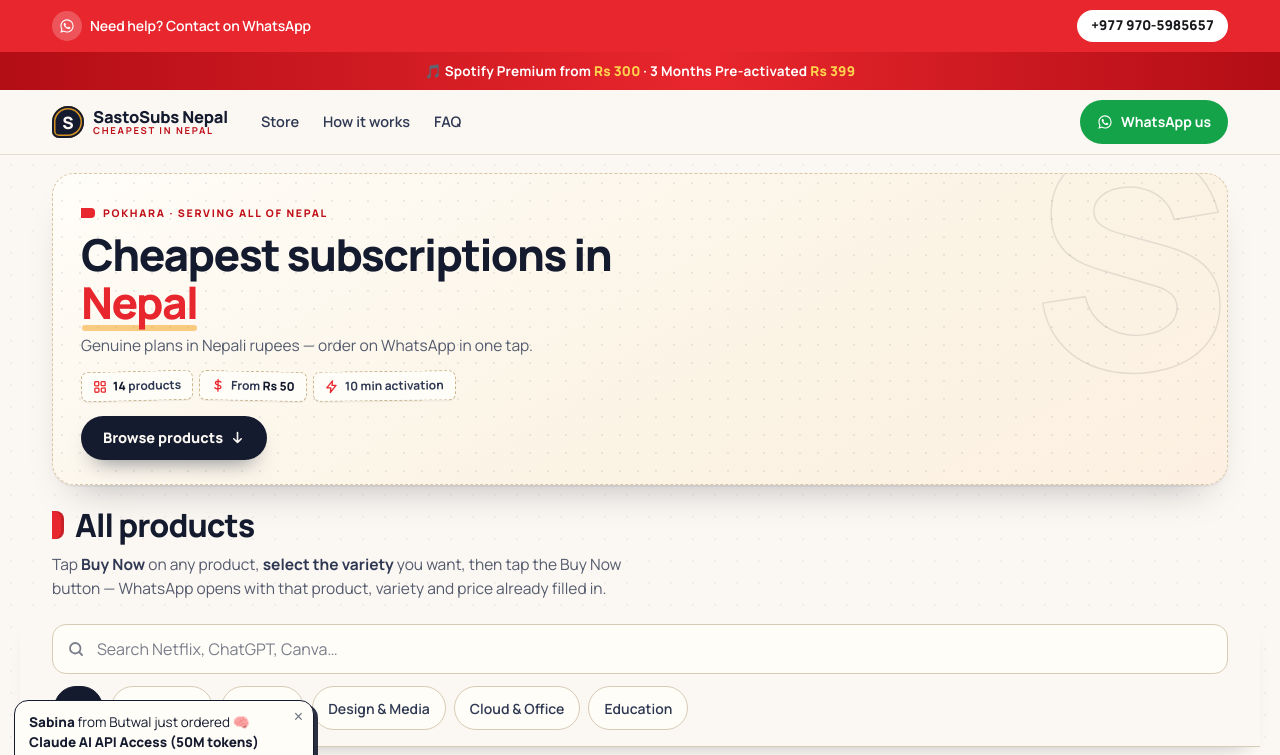
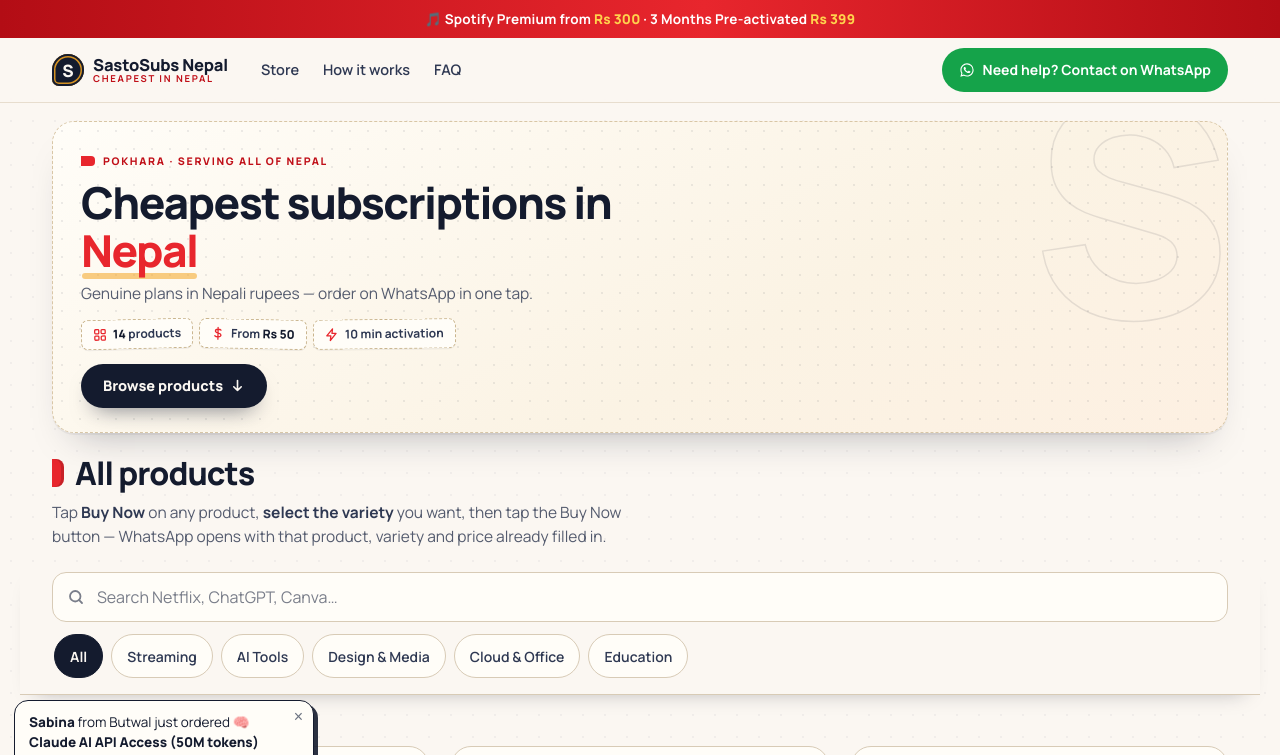
Before and after one commit to Prabinkandel/sastosubs-nepal, a plain HTML site: page index.html in a window 1280 px wide. Shown: the top 755 px of the page. Drawn offline with Linux system fonts and the light colour scheme.

Commit message:
Green header button is now the help contact ('Need help? Contact on WhatsApp'); remove the extra red help bar

```diff
--- a/index.html
+++ b/index.html
@@ -63,7 +63,7 @@
     --shadow-up:0 18px 36px -18px rgba(23,20,16,.25);
     --font:"Manrope",system-ui,-apple-system,"Segoe UI",sans-serif;
     --header-h:56px;
-    --strip-h:48px; --ticker-h:38px;
+    --strip-h:0px; --ticker-h:38px;
   }
   /* dark variant: the same light theme inverted cleanly */
   @media (prefers-color-scheme: dark){
@@ -162,7 +162,7 @@
     border-bottom:1px solid var(--line);
   }
   .topbar-in{display:flex; align-items:center; gap:14px; height:var(--header-h)}
-  @media (min-width:640px){ :root{--strip-h:52px} }
+  @media (min-width:640px){ :root{--strip-h:0px} }
   @media (min-width:1024px){ :root{--header-h:64px} }
   .brand{display:flex; align-items:center; gap:9px; text-decoration:none; min-height:44px; flex:none}
   .brand-mark{
@@ -817,7 +817,7 @@
 </style>
 
 <style>
-.ticker{background:linear-gradient(90deg,#B30D15,#E8262D 55%,#B30D15);color:#fff;overflow:hidden;position:sticky;top:var(--strip-h);z-index:95}
+.ticker{background:linear-gradient(90deg,#B30D15,#E8262D 55%,#B30D15);color:#fff;overflow:hidden;position:sticky;top:0;z-index:95}
 .ticker-in{max-width:1240px;margin:0 auto;height:38px;display:flex;align-items:center;justify-content:center;padding:0 14px}
 .ticker-msg{font-size:13.5px;font-weight:700;letter-spacing:.2px;text-align:center;white-space:nowrap;overflow:hidden;text-overflow:ellipsis}
 .ticker-msg b{color:#FFD34D;font-weight:800}
@@ -825,20 +825,12 @@
 @keyframes tickIn{from{opacity:0;transform:translateY(10px)}to{opacity:1;transform:translateY(0)}}
 @media (max-width:480px){.ticker-msg{font-size:12.5px}}
 @media (prefers-reduced-motion:reduce){.ticker-msg.swap{animation:none}}
+.btn-wa .wa-full{display:none}
+@media (min-width:900px){.btn-wa .wa-short{display:none}.btn-wa .wa-full{display:inline}}
 </style>
 </head>
 <body>
 
-
-<div class="helpbar">
-  <div class="helpbar-in">
-    <a class="help-left" href="https://wa.me/9779705985657?text=Hi%20SastoSubs%20Nepal%2C%20I%20have%20a%20question%20about%20a%20subscription." target="_blank" rel="noopener" aria-label="Need help? Contact SastoSubs Nepal on WhatsApp">
-      <span class="help-icon" aria-hidden="true"><svg viewBox="0 0 24 24" fill="currentColor" aria-hidden="true"><path d="M12.04 2C6.58 2 2.13 6.45 2.13 11.91c0 1.75.46 3.45 1.32 4.95L2.05 22l5.25-1.38a9.9 9.9 0 0 0 4.74 1.21h.01c5.46 0 9.9-4.45 9.9-9.91A9.86 9.86 0 0 0 12.04 2m0 18.13h-.01a8.2 8.2 0 0 1-4.19-1.15l-.3-.18-3.12.82.83-3.04-.2-.31a8.2 8.2 0 0 1-1.26-4.38c0-4.54 3.7-8.24 8.25-8.24a8.2 8.2 0 0 1 8.24 8.25c0 4.54-3.7 8.23-8.24 8.23m4.52-6.16c-.25-.13-1.47-.72-1.69-.81-.23-.08-.39-.12-.56.13-.16.24-.64.8-.78.97-.14.16-.29.18-.54.06-.25-.13-1.05-.38-1.99-1.23-.74-.66-1.23-1.47-1.38-1.72-.14-.25-.01-.38.11-.51.11-.11.25-.29.37-.43.12-.15.16-.25.25-.41.08-.17.04-.31-.02-.43-.06-.13-.56-1.35-.77-1.84-.2-.48-.41-.42-.56-.43h-.48c-.17 0-.43.06-.66.31-.22.25-.86.85-.86 2.07 0 1.22.89 2.4 1.01 2.56.13.17 1.75 2.67 4.23 3.74.59.26 1.05.41 1.41.52.6.19 1.13.16 1.56.1.48-.07 1.47-.6 1.67-1.18.21-.58.21-1.07.15-1.18-.06-.1-.23-.16-.48-.29"/></svg></span>
-      <span class="help-text"><span class="short">Need help? Contact on WhatsApp</span><span class="full">Need help? Contact on WhatsApp</span></span>
-    </a>
-    <a class="num" href="https://wa.me/9779705985657?text=Hi%20SastoSubs%20Nepal%2C%20I%20have%20a%20question%20about%20a%20subscription." target="_blank" rel="noopener">+977 970-5985657</a>
-  </div>
-</div>
 
 <div class="ticker" role="region" aria-label="Latest offers">
   <div class="ticker-in"><span class="ticker-msg" id="tickerMsg">🔥 <b>SUPER SALE</b> — Netflix 4K · 1 Month at just <b>Rs 299</b></span></div>
@@ -855,9 +847,9 @@
       <a href="#how">How it works</a>
       <a href="#faq">FAQ</a>
     </nav>
-    <a class="btn btn-wa" href="https://wa.me/9779705985657?text=Hi%20SastoSubs%20Nepal%2C%20I%20have%20a%20question%20about%20a%20subscription." target="_blank" rel="noopener">
+    <a class="btn btn-wa" href="https://wa.me/9779705985657?text=Hi%20SastoSubs%20Nepal%2C%20I%20have%20a%20question%20about%20a%20subscription." target="_blank" rel="noopener" aria-label="Need help? Contact on WhatsApp">
       <svg width="16" height="16" viewBox="0 0 24 24" fill="currentColor" aria-hidden="true"><path d="M12.04 2C6.58 2 2.13 6.45 2.13 11.91c0 1.75.46 3.45 1.32 4.95L2.05 22l5.25-1.38a9.9 9.9 0 0 0 4.74 1.21h.01c5.46 0 9.9-4.45 9.9-9.91A9.86 9.86 0 0 0 12.04 2m0 18.13h-.01a8.2 8.2 0 0 1-4.19-1.15l-.3-.18-3.12.82.83-3.04-.2-.31a8.2 8.2 0 0 1-1.26-4.38c0-4.54 3.7-8.24 8.25-8.24a8.2 8.2 0 0 1 8.24 8.25c0 4.54-3.7 8.23-8.24 8.23m4.52-6.16c-.25-.13-1.47-.72-1.69-.81-.23-.08-.39-.12-.56.13-.16.24-.64.8-.78.97-.14.16-.29.18-.54.06-.25-.13-1.05-.38-1.99-1.23-.74-.66-1.23-1.47-1.38-1.72-.14-.25-.01-.38.11-.51.11-.11.25-.29.37-.43.12-.15.16-.25.25-.41.08-.17.04-.31-.02-.43-.06-.13-.56-1.35-.77-1.84-.2-.48-.41-.42-.56-.43h-.48c-.17 0-.43.06-.66.31-.22.25-.86.85-.86 2.07 0 1.22.89 2.4 1.01 2.56.13.17 1.75 2.67 4.23 3.74.59.26 1.05.41 1.41.52.6.19 1.13.16 1.56.1.48-.07 1.47-.6 1.67-1.18.21-.58.21-1.07.15-1.18-.06-.1-.23-.16-.48-.29"/></svg>
-      WhatsApp us
+      <span class="wa-short">Need help?</span><span class="wa-full">Need help? Contact on WhatsApp</span>
     </a>
   </div>
 </header>
```
